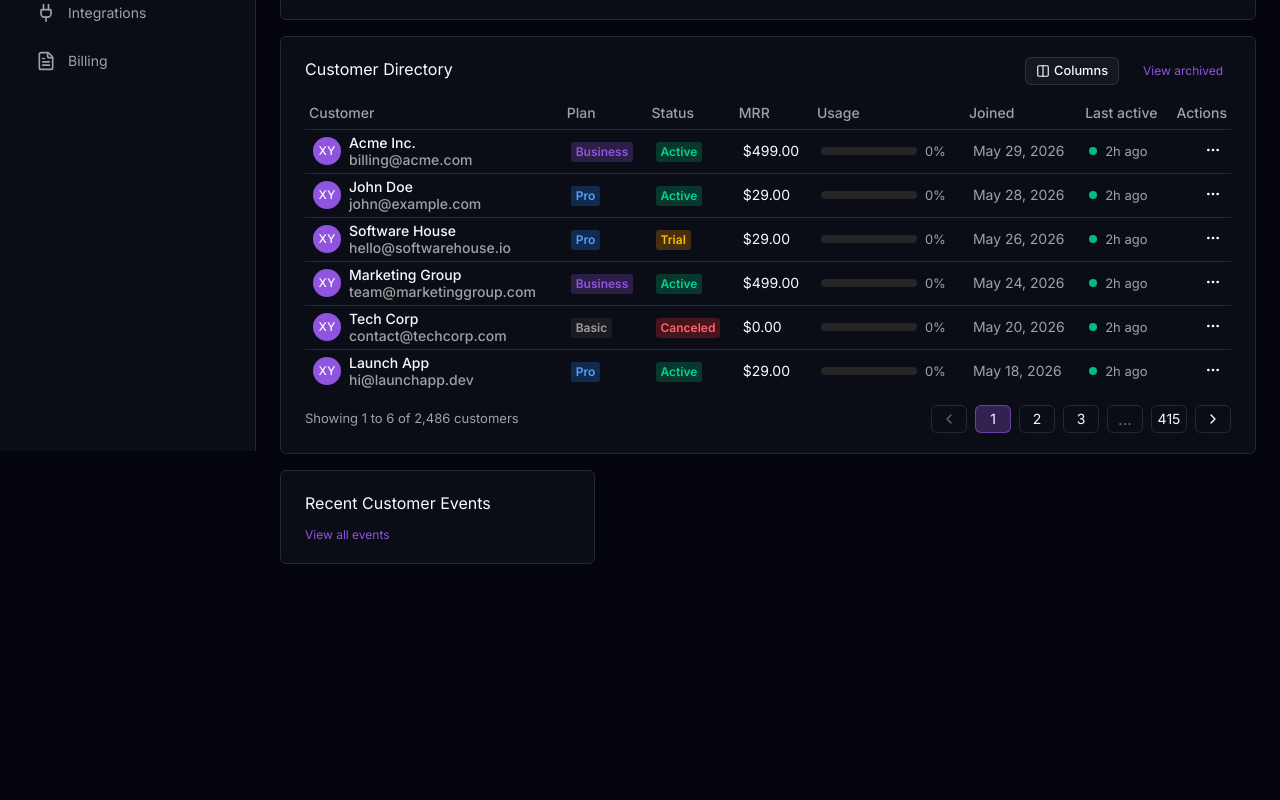
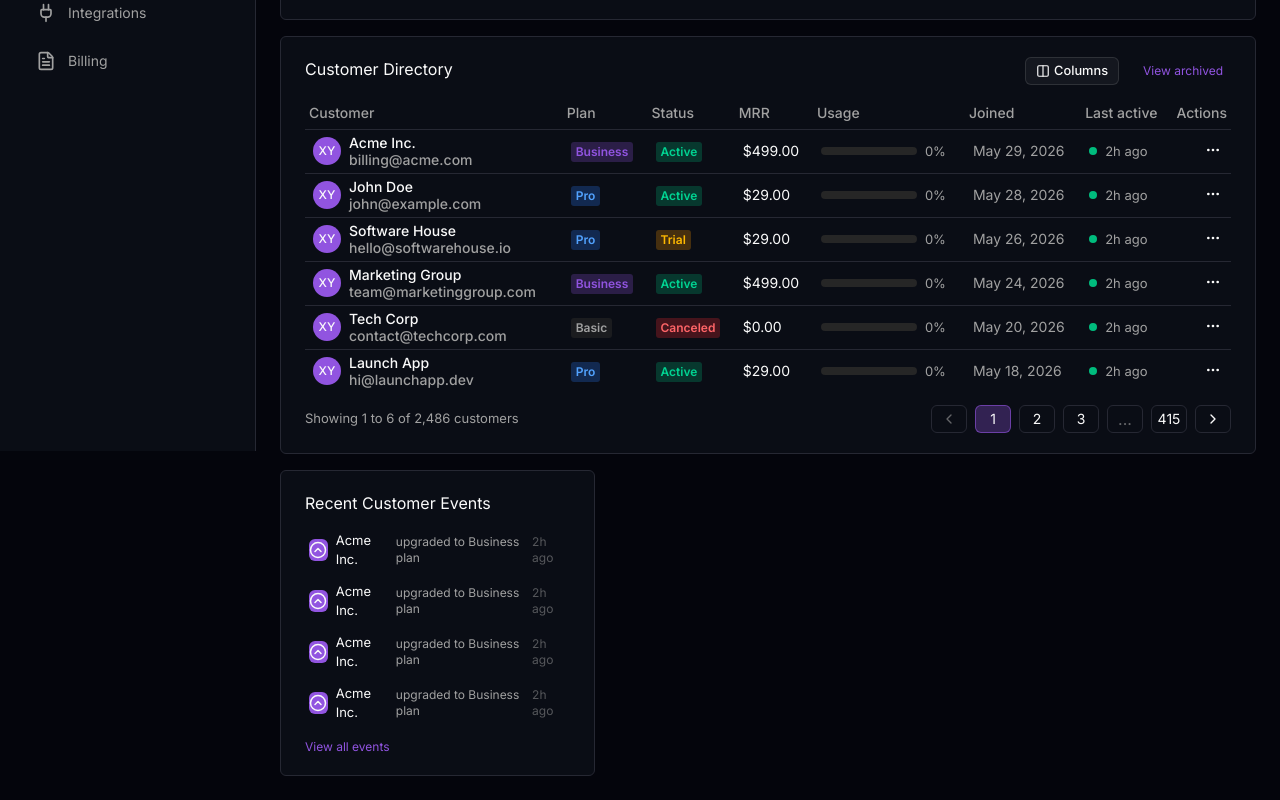
Before and after one commit to svsxn/metricly, a Next.js app: page /dashboard/customers in a window 1280 px wide. Shown: the part 349-1149 px from the top of the page. Before the commit the page ends 937 px from the top, so only its background shows below. Built offline with nearby package versions, Linux system fonts and the light colour scheme.

Commit message:
feat: add events rows

```diff
--- a/src/components/customers/recent-events/event.tsx
+++ b/src/components/customers/recent-events/event.tsx
@@ -0,0 +1,18 @@
+import { CircleChevronUpIcon } from "lucide-react";
+
+export default function Event() {
+  return (
+    <div className="flex items-center justify-between gap-2 p-1 rounded-sm hover:bg-muted/50">
+      <div className="flex items-center gap-2">
+        <div className="flex items-center justify-center size-5.5 bg-primary rounded-sm">
+          <CircleChevronUpIcon size={18} />
+        </div>
+        <p className="text-[13px]">Acme Inc.</p>
+        <p className="text-xs text-muted-foreground">
+          upgraded to Business plan
+        </p>
+      </div>
+      <p className="text-xs text-muted-foreground/50">2h ago</p>
+    </div>
+  );
+}
--- a/src/components/customers/recent-events/index.tsx
+++ b/src/components/customers/recent-events/index.tsx
@@ -1,11 +1,18 @@
-import { Card, CardFooter, CardTitle } from "@/components/card";
+import { Card, CardContent, CardFooter, CardTitle } from "@/components/card";
 import { ArrowRightIcon } from "lucide-react";
+import Event from "./event";
 
 export default function RecentEvents() {
   return (
     <Card className="col-span-4">
       <CardTitle>Recent Customer Events</CardTitle>
-      <CardFooter className="group gap-2 hover:cursor-pointer">
+      <CardContent className="flex flex-col gap-1">
+        <Event />
+        <Event />
+        <Event />
+        <Event />
+      </CardContent>
+      <CardFooter className="group gap-2 hover:cursor-pointer w-fit">
         <span className="text-primary text-xs">View all events</span>
         <ArrowRightIcon
           color="var(--primary)"
```
